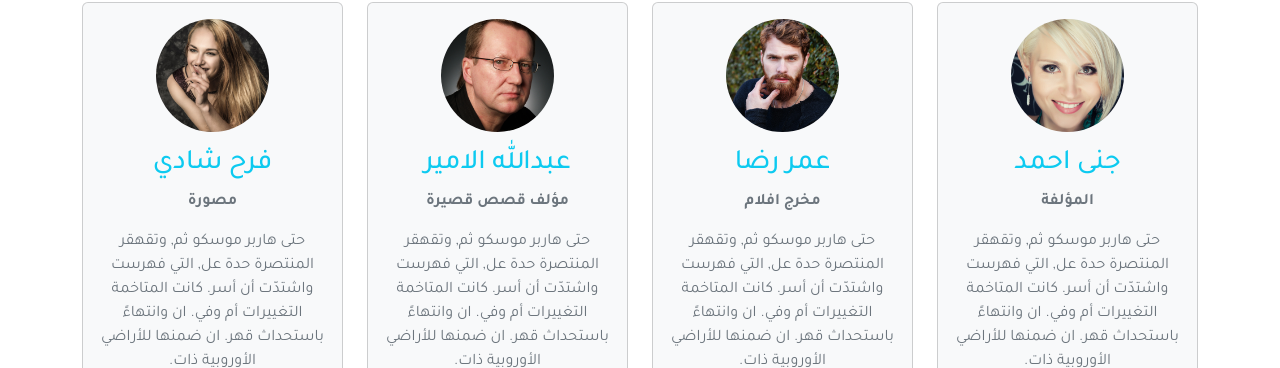
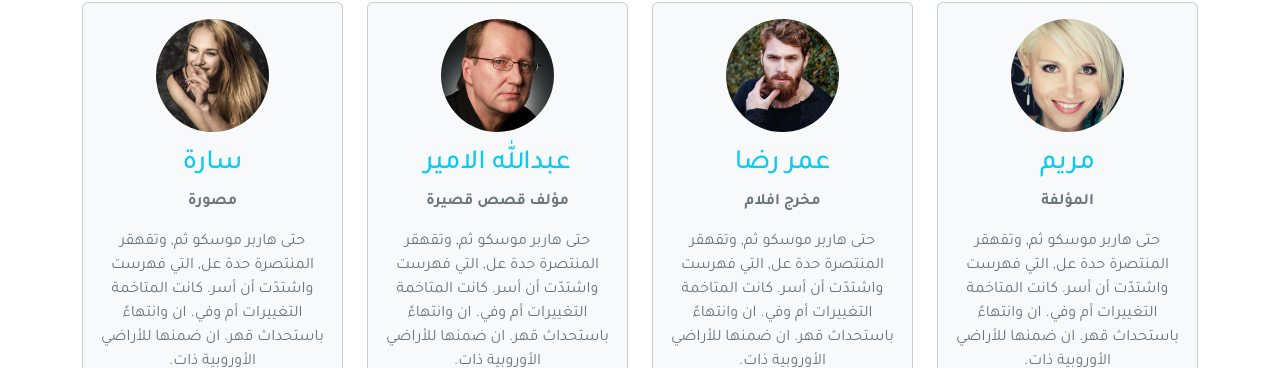
Before and after one commit to Honda26/honda11, a plain HTML site: page index.html in a window 1280 px wide. Shown: the part 2199-2567 px from the top of the page. Drawn offline with Linux system fonts and the light colour scheme.

Commit message:
Update index.html

```diff
--- a/index.html
+++ b/index.html
@@ -240,7 +240,7 @@
                 <div class="col-md-3 col-sm-6 mb-2">
                     <div class="card p-3 text-center bg-light">
                  <img src="images/person1.jpg" class="w-50 mx-auto rounded-circle" alt="">
-                 <h3 class="mt-3 text-info"> جنى احمد</h3>
+                 <h3 class="mt-3 text-info">مريم </h3>
                  <p class="text-secondary fw-semibold">المؤلفة</p>
                  <p class="text-muted mb-3">
                     حتى هاربر موسكو ثم, وتقهقر المنتصرة حدة عل, التي فهرست واشتدّت أن أسر. كانت المتاخمة التغييرات أم وفي. ان وانتهاءً باستحداث قهر. ان ضمنها للأراضي الأوروبية ذات.
@@ -300,7 +300,7 @@
                 <div class="col-md-3 col-sm-6 mb-2">
                     <div class="card p-3 text-center bg-light">
                  <img src="images/person2.jpg" class="w-50 mx-auto rounded-circle" alt="">
-                 <h3 class="mt-3 text-info">فرح شادي </h3>
+                 <h3 class="mt-3 text-info">سارة</h3>
                  <p class="text-secondary fw-semibold">مصورة</p>
                  <p class="text-muted mb-3">
                     حتى هاربر موسكو ثم, وتقهقر المنتصرة حدة عل, التي فهرست واشتدّت أن أسر. كانت المتاخمة التغييرات أم وفي. ان وانتهاءً باستحداث قهر. ان ضمنها للأراضي الأوروبية ذات.
```
